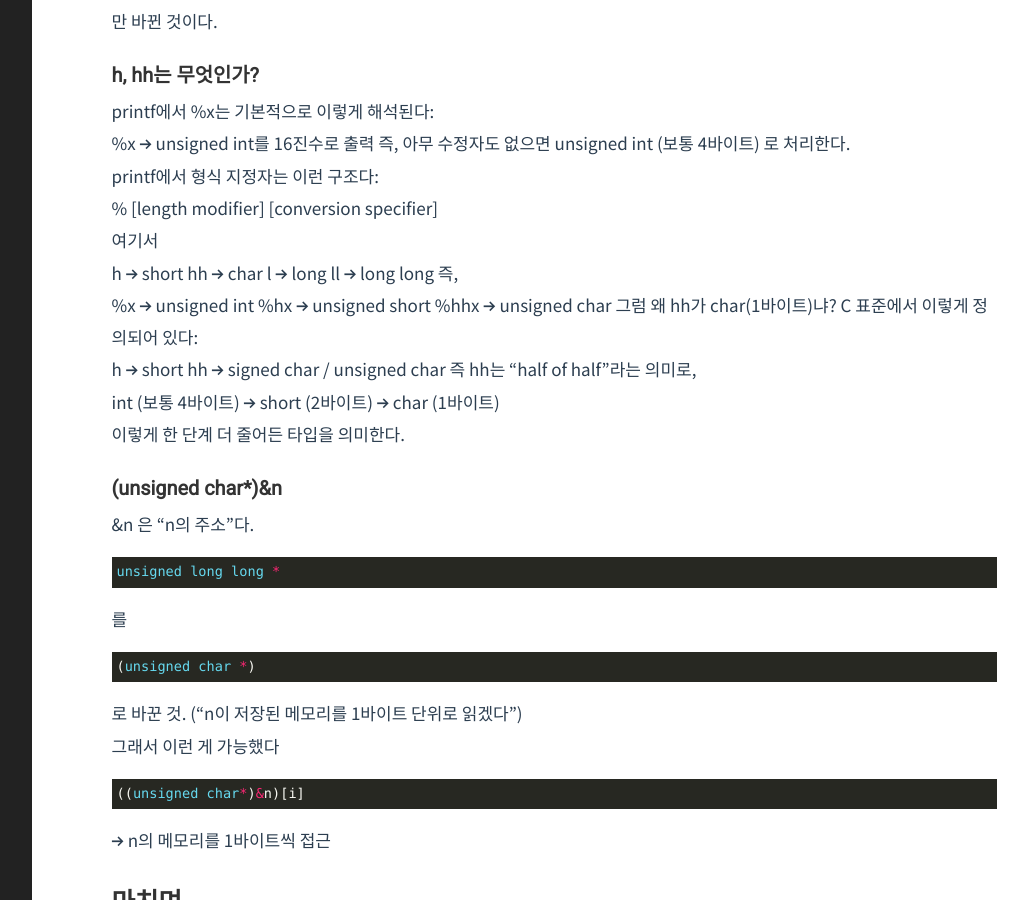
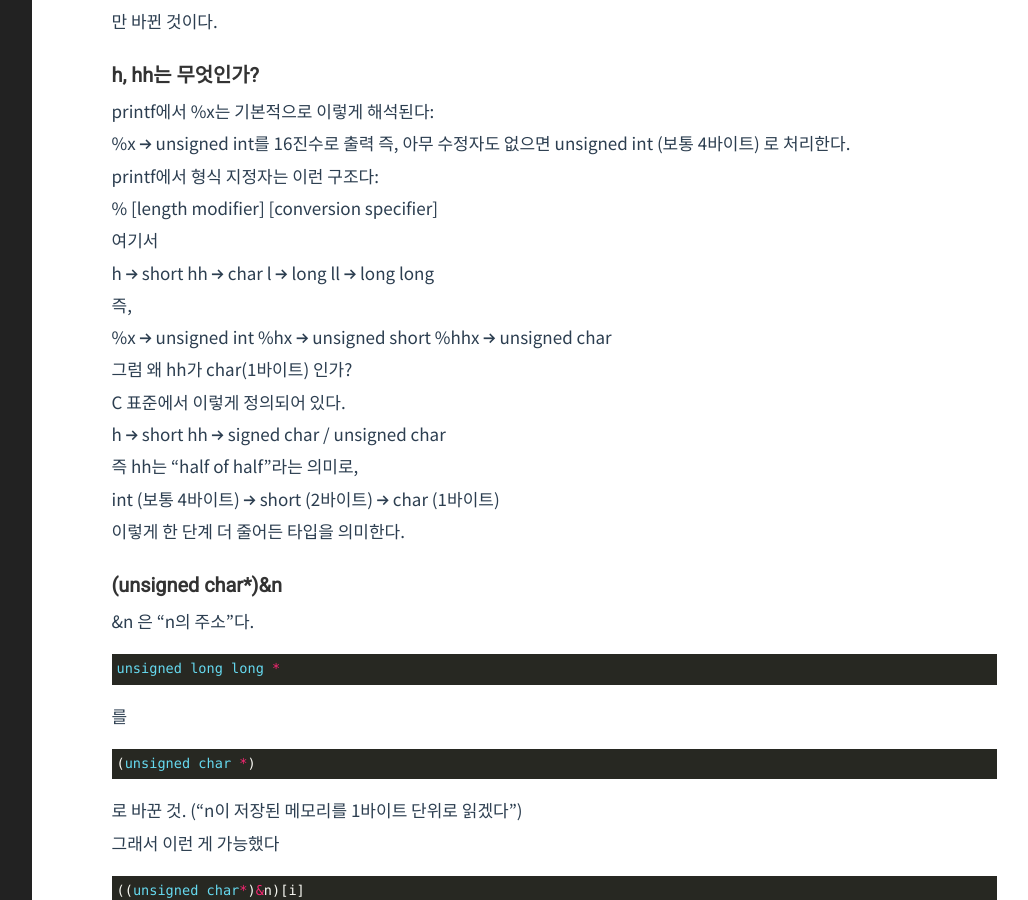
Before and after one commit to Herrtane/Herrtane.github.io, a Jekyll site: the page built from _posts/SystemHacking/2022-08-23-systemhacking-bigandsmallendian.markdown, in a window 1280 px wide and 900 px high, scrolled down 1542 px. Shown: the whole window, without its empty margins (204-1232 px from the left). Built offline with Jekyll 4.4.1, drawn with Linux system fonts in a browser that asks for light colours; comment, search, counter and statistics services are not loaded.

Commit message:
Update 2022-08-23-systemhacking-bigandsmallendian.markdown

```diff
--- a/_posts/SystemHacking/2022-08-23-systemhacking-bigandsmallendian.markdown
+++ b/_posts/SystemHacking/2022-08-23-systemhacking-bigandsmallendian.markdown
@@ -81,16 +81,20 @@ h → short
 hh → char
 l → long
 ll → long long
+
 즉,
 
 %x → unsigned int
 %hx → unsigned short
 %hhx → unsigned char
-그럼 왜 hh가 char(1바이트)냐?
-C 표준에서 이렇게 정의되어 있다:
+
+그럼 왜 hh가 char(1바이트) 인가?
+
+C 표준에서 이렇게 정의되어 있다.
 
 h → short
 hh → signed char / unsigned char
+
 즉 hh는 "half of half"라는 의미로,
 
 int (보통 4바이트) → short (2바이트) → char (1바이트)
```
